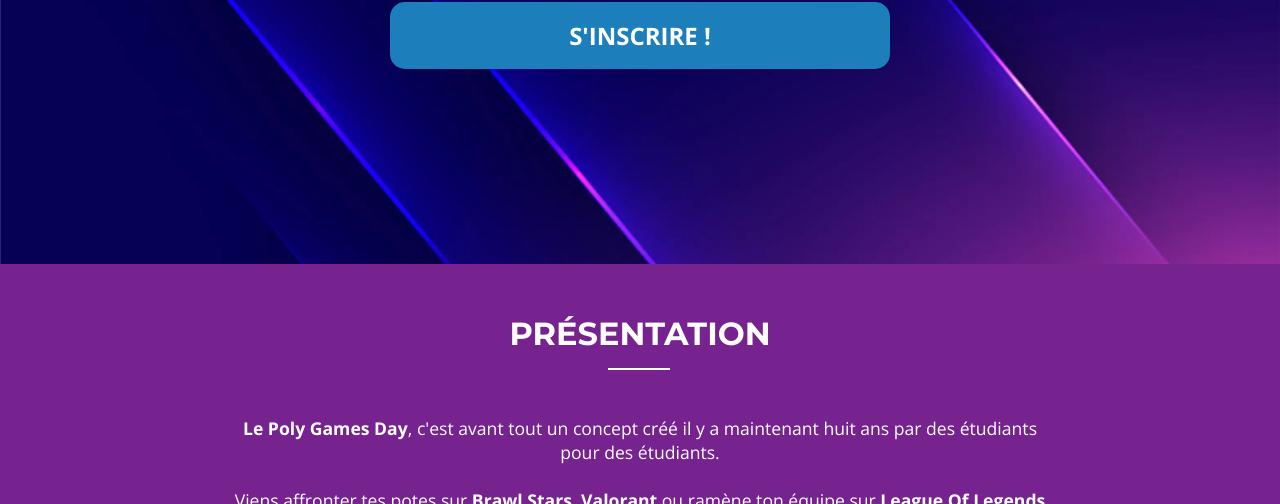
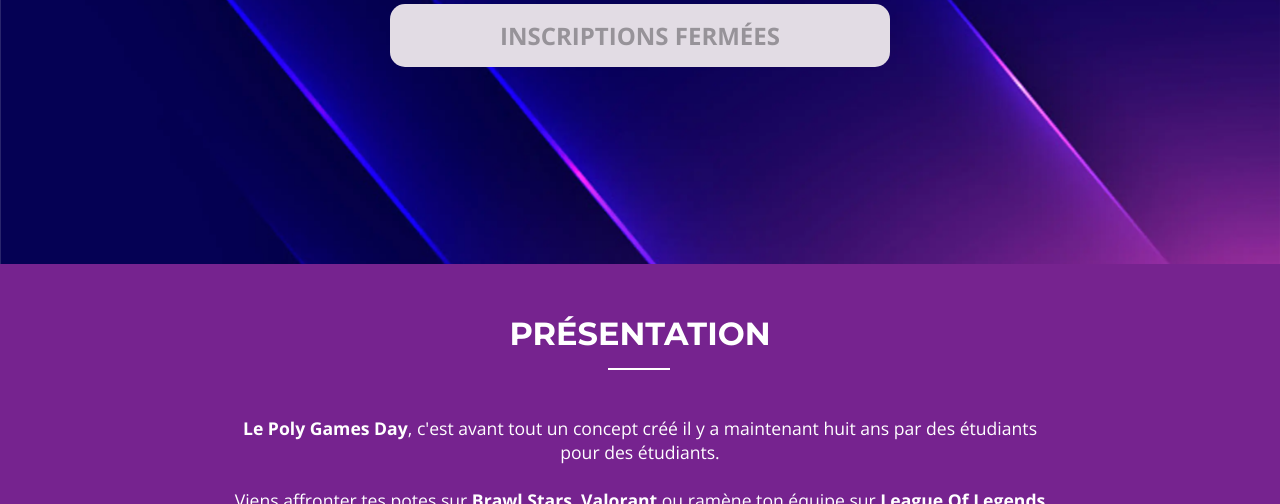
Before and after one commit to CI-Polytech-Nancy/PolyGamesDay, a plain HTML site: page index.html in a window 1280 px wide. Shown: the part 596-1100 px from the top of the page. Drawn offline with nearby package versions, Linux system fonts and the light colour scheme.

Commit message:
Disabling register button (really not late)

```diff
--- a/index.html
+++ b/index.html
@@ -80,8 +80,8 @@
         alt="Poly Games Day" fetchpriority="high">
       <h2>15&nbsp;Mars&nbsp;2025 - 8e&nbsp;édition</h2>
       <div style="width: 70%;">
-        <a href="https://boutique.lyf.eu/polytech-nancy-cde/inscription-pgd-2025" id="cta" aria-disabled="true"
-          class="button" target="_blank">S'INSCRIRE !</a>
+        <a id="cta" aria-disabled="true"
+          class="button button-disabled" target="_blank">INSCRIPTIONS FERMÉES</a>
       </div>
     </div>
   </div>
```
